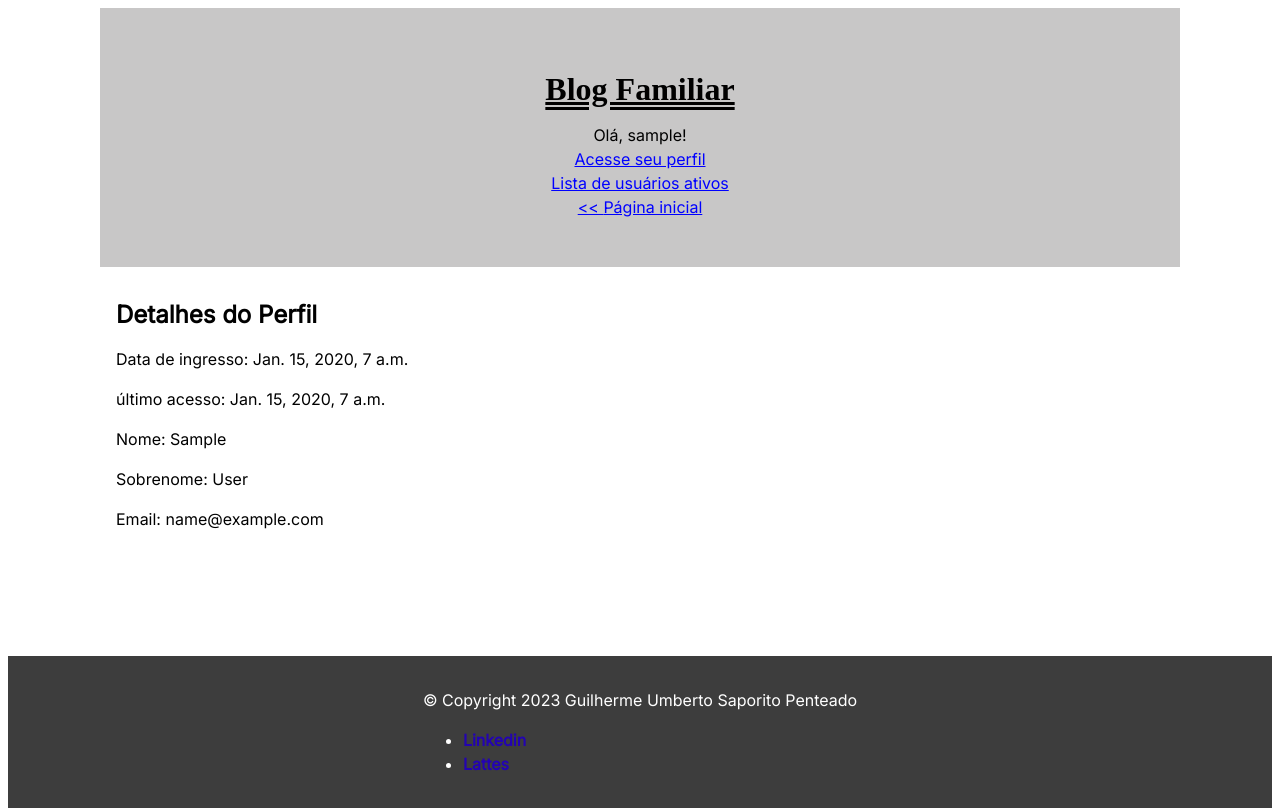
After one commit to GuilhermeUSPenteado/blogfamiliar, a Django app: page /users/1/ in a window 1280 px wide. The commit adds this page. Run offline with Django 4.2, Linux system fonts and the light colour scheme; tables that the repository leaves empty hold one stand-in row (values such as "Sample post").

Commit message:
Quarto commit

```diff
--- a/blog/templates/blog/user_list.html
+++ b/blog/templates/blog/user_list.html
@@ -8,7 +8,7 @@
     <h1>Usuários</h1>
     {% for user in users %}
         <div>
-            <h2>{{ user.username }}</h2>
+            <p><a href="{% url 'user_profile' user.id %}">{{ user.username }}</a></p>
         </div>
     {% empty %}
         <p>Não há usuários :(</p>
--- a/blog/urls.py
+++ b/blog/urls.py
@@ -18,4 +18,6 @@ urlpatterns = [
     path('logout/', auth_views.LogoutView.as_view(next_page='home'), name='logout'),
     path('signup/', views.SignUpView.as_view(), name='signup'),
     path('accounts/profile/', views.profile, name='profile'),
+    path('users/', views.user_list, name='user_list'),
+    path('users/<int:user_id>/', views.user_profile, name='user_profile'),
 ]
--- a/blog/views.py
+++ b/blog/views.py
@@ -25,6 +25,12 @@ def profile(request):
 def user_list(request):
     users = User.objects.all()
     return render(request, 'blog/user_list.html', {'users': users})
+
+def user_profile(request, user_id):
+    user = get_object_or_404(User, id=user_id)
+    if request.user.is_authenticated and request.user.id == user_id:
+        return redirect('profile')
+    return render(request, 'user_profile.html', {'user': user})
 
 class SignUpView(generic.CreateView):
     form_class = UserCreationForm
--- /dev/null
+++ b/templates/user_profile.html
@@ -0,0 +1,16 @@
+{% extends 'base.html' %}
+{% load static %}
+<!DOCTYPE html>
+<html lang="en">
+<link rel="stylesheet" type="text/css" href="{% static 'style.css' %}">
+
+{% block content %}
+    <div class="profile-section">
+        <h2>Detalhes do Perfil</h2>
+        <p>Data de ingresso: {{ user.date_joined }}</p>
+        <p>último acesso: {{ user.last_login }}</p>
+        <p>Nome: {{ user.first_name }}</p>
+        <p>Sobrenome: {{ user.last_name }}</p>
+        <p>Email: {{ user.email }}</p>
+    </div>
+{% endblock %}
```
